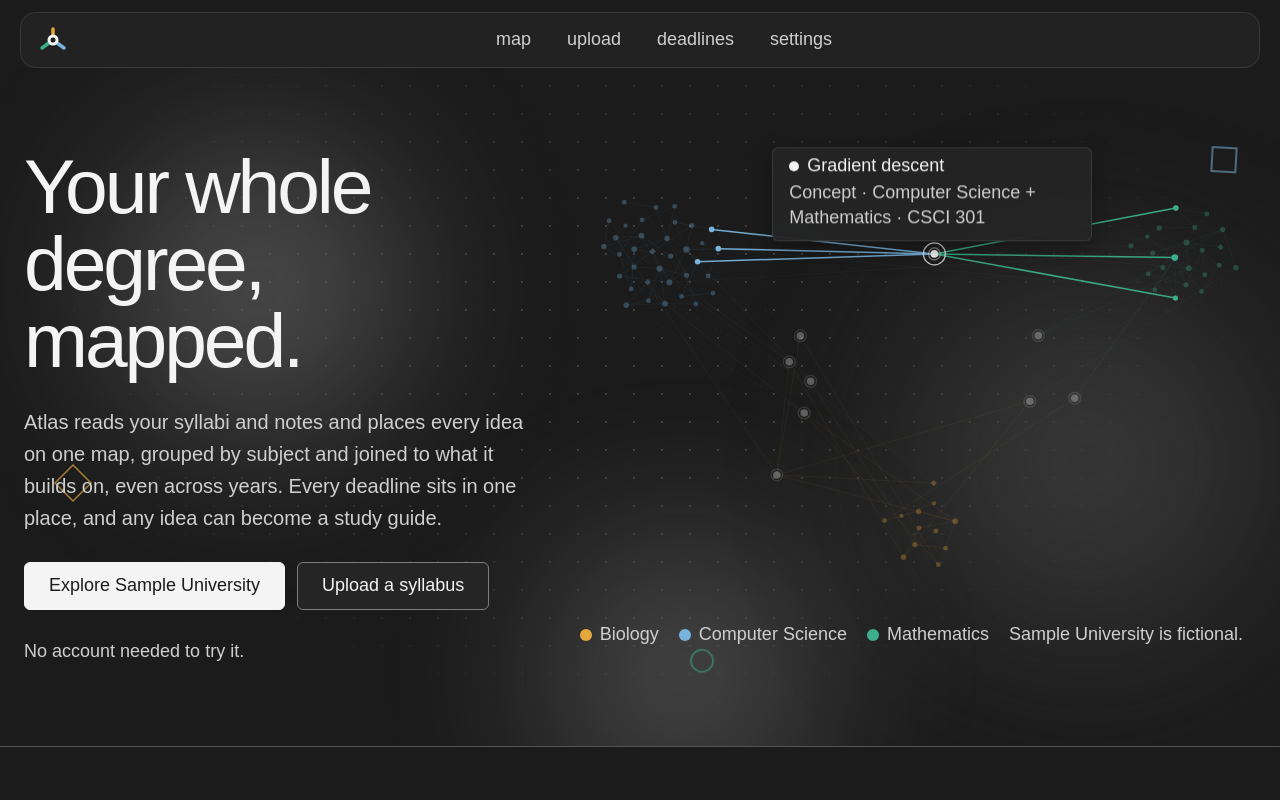
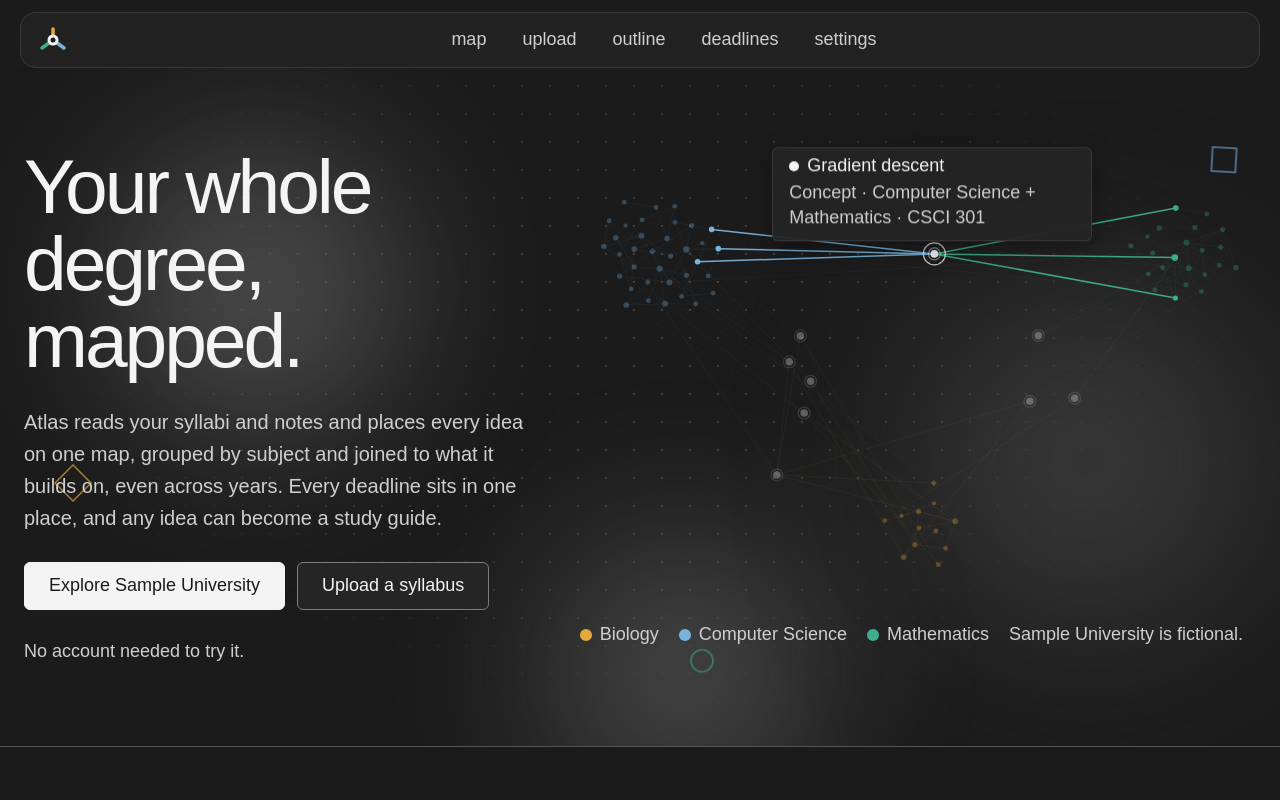
Before and after one commit to ariair/atlas, a Next.js app: page / in a window 1280 px wide. Shown: the top 800 px of the page. Built offline with nearby package versions, Linux system fonts and the light colour scheme; a web font is replaced by a local one.

Commit message:
Nav: link to the Outline page
Entire-Checkpoint: 01M6WEPZT37V5PX93QJKSJCQ9E

```diff
--- a/src/components/ui/AppNav.tsx
+++ b/src/components/ui/AppNav.tsx
@@ -14,6 +14,7 @@ import AuthLinks from './AuthLinks'; // [auth]
 const LINKS = [
   { href: '/world', label: 'map' },
   { href: '/upload', label: 'upload' },
+  { href: '/outline', label: 'outline' }, // [outline] the accessible list view of the same map
   { href: '/deadlines', label: 'deadlines' },
   { href: '/settings', label: 'settings' },
 ];
```
